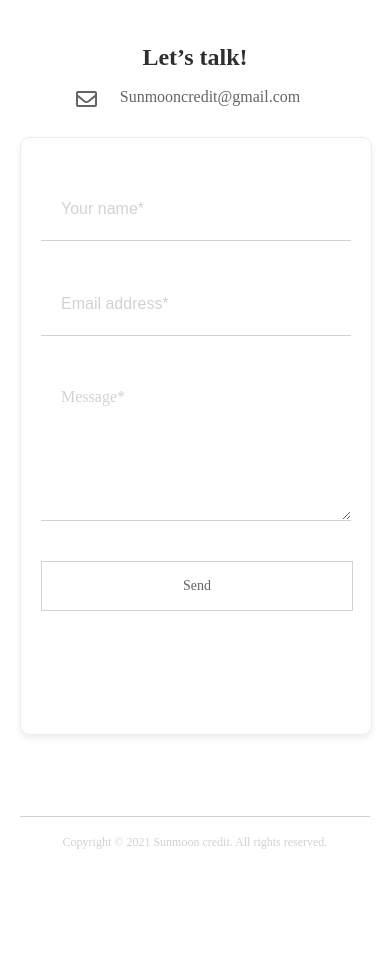
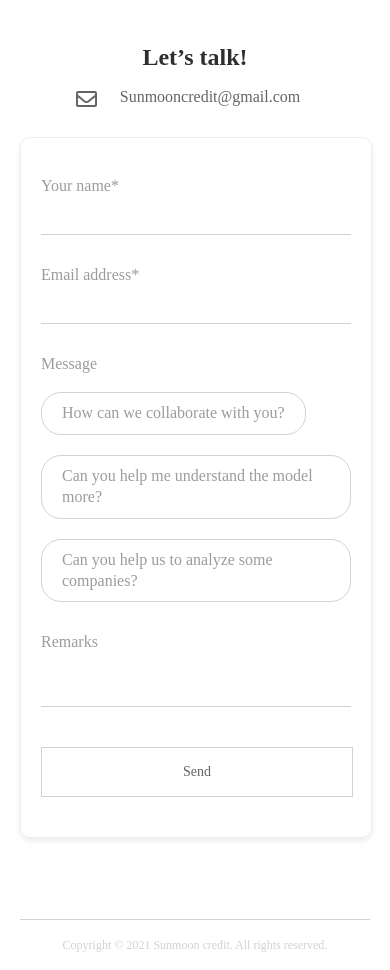
Before and after one commit to FrankYeah/sunmoonCode, a Nuxt app: page /about in a window 390 px wide. Shown: the part 820-1790 px from the top of the page. Before the commit the page ends 1687 px from the top, so only its background shows below. Built offline with nearby package versions, Linux system fonts and the light colour scheme; a web font is replaced by a local one.

Commit message:
fix bug & add about

```diff
--- a/pages/about.vue
+++ b/pages/about.vue
@@ -43,12 +43,35 @@
       </div>
 
       <div :class="['about-talk-right', {'about-talk-right-dark': !isLight}]">
-        <input v-model="sendMessage.name" @focus="inputText('name')" :class="['about-talk-input', {'about-talk-input-dark': !isLight}, {'about-talk-input-wrong': validation.name}]" type="text" placeholder="Your name*">
-        <div v-if="validation.name" class="about-talk-wrong-text">Please fill out this field.</div>
-        <input v-model="sendMessage.mail" @focus="inputText('mail')" :class="['about-talk-input', {'about-talk-input-dark': !isLight}, {'about-talk-input-wrong': validation.mail}]" type="text" placeholder="Email address*">
-        <div v-if="validation.mail" class="about-talk-wrong-text">Incorrect email format.</div>
-        <textarea v-model="sendMessage.message" @focus="inputText('message')" :class="['about-talk-textarea', {'about-talk-textarea-dark': !isLight}, {'about-talk-input-wrong': validation.message}]" cols="30" rows="10" placeholder="Message*"></textarea>
-        <div v-if="validation.message" class="about-talk-wrong-text">Please fill out this field.</div>
+        <div class="about-talk-right-outter-box">
+          <div class="about-talk-right-box">
+            <div :class="['about-talk-right-title', {'about-talk-right-title-dark': !isLight}]">Your name*</div>
+            <input v-model="sendMessage.name" @focus="inputText('name')" :class="['about-talk-input', {'about-talk-input-dark': !isLight}, {'about-talk-input-wrong': validation.name}]" type="text">
+            <div v-if="validation.name" class="about-talk-wrong-text">Please fill out this field.</div>
+          </div>
+          <div class="about-talk-right-box">
+            <div :class="['about-talk-right-title', {'about-talk-right-title-dark': !isLight}]">Email address*</div>
+            <input v-model="sendMessage.mail" @focus="inputText('mail')" :class="['about-talk-input', {'about-talk-input-dark': !isLight}, {'about-talk-input-wrong': validation.mail}]" type="text">
+            <div v-if="validation.mail" class="about-talk-wrong-text">Incorrect email format.</div>
+          </div>
+        </div>
+        <div :class="['about-talk-right-title', {'about-talk-right-title-dark': !isLight}]">Message</div>
+        <div class="about-talk-right-bubble-box">
+          <div v-for="(bubble, index) in bubbles"
+            :key="index"
+            @click="bubble.selected = !bubble.selected"
+            :class="[
+              'about-talk-right-bubble',
+              {'about-talk-right-bubble-selected': bubble.selected},
+              {'about-talk-right-bubble-dark': !isLight},
+              {'about-talk-right-bubble-dark-selected': !isLight && bubble.selected},
+            ]"
+          >
+          {{ bubble.text }}
+          </div>
+        </div>
+        <div :class="['about-talk-right-title', {'about-talk-right-title-dark': !isLight}]">Remarks</div>
+        <input v-model="sendMessage.message" @focus="inputText('message')" :class="['about-talk-textarea', {'about-talk-textarea-dark': !isLight}]">
         <div @click="sendData()" :class="['about-talk-btn', {'about-talk-btn-dark': !isLight}]">Send</div>
       </div>
 
@@ -96,7 +119,6 @@ export default {
       validation: {
         name: false,
         mail: false,
-        message: false,
         checkMail: false
       },
       sendMessage: {
@@ -107,7 +129,12 @@ export default {
       popup: {
         success: false,
         wrong: false
-      }
+      },
+      bubbles: [
+        { text: 'How can we collaborate with you?', selected: false },
+        { text: 'Can you help me understand the model more?', selected: false },
+        { text: 'Can you help us to analyze some companies?', selected: false },
+      ]
     }
   },
   mounted () {
@@ -122,8 +149,6 @@ export default {
         this.validation.name = false
       } else if (content == 'mail') {
         this.validation.mail = false
-      } else {
-        this.validation.message = false
       }
     },
     sendData() {
@@ -140,9 +165,6 @@ export default {
         }
         if (this.validation.checkMail) {
           this.validation.mail = true
-        }
-        if (!this.sendMessage.message) {
-          this.validation.message = true
         }
       } else {
 
@@ -392,7 +414,7 @@ export default {
 
     &-right {
       width: 635px;
-      height: 516px;
+      height: auto;
       display: flex;
       flex-direction: column;
       padding: 48px 68px 40px;
@@ -407,10 +429,28 @@ export default {
       border: 0px;
     }
 
+    &-right-outter-box {
+      display: flex;
+      justify-content: space-between;
+    }
+
+    &-right-box {
+      width: calc(50% - 12px);
+    }
+
+    &-right-title {
+      font-size: 16px;
+      color: #9C9C9C;
+    }
+
+    &-right-title-dark {
+      color: #747BAA;
+    }
+
     &-input {
-      width: 100%;
-      height: 62px;
-      padding-left: 28px;
+      width: calc(100%);
+      height: 52px;
+      margin-top: 10px;
       font-size: 16px;
       margin-bottom: 32px;
       border: 0px;
@@ -427,10 +467,43 @@ export default {
       }
     }
 
+    &-right-bubble-box {
+      margin-bottom: 32px;
+      display: flex;
+      flex-direction: column;
+      align-items: baseline;
+    }
+
+    &-right-bubble {
+      color: #9C9C9C;
+      margin-top: 20px;
+      padding: 10px 20px;
+      text-align: left;
+      line-height: 1.3;
+      border: 1px solid #D2D2D2;
+      border-radius: 20px;
+      cursor: pointer;
+    }
+
+    &-right-bubble-dark {
+      color: #747BAA;
+      border: 1px solid #747BAA;
+    }
+
+    &-right-bubble-selected {
+      color: #2E2E2E;
+      background-color: #D2D2D2;
+    }
+
+    &-right-bubble-dark-selected {
+      color: #EAECF4;
+      background-color: #747BAA;
+    }
+
     &-textarea {
-      height: 152px;
-      width: 639px;
-      padding: 21px 0px 0px 28px;
+      width: 100%;
+      height: 52px;
+      margin-top: 10px;
       font-size: 16px;
       border: 0px;
       border-bottom: 1px solid #D2D2D2;
@@ -452,12 +525,12 @@ export default {
     }
 
     &-wrong-text {
-      margin: 8px 0px 32px 28px;
+      margin: 8px 0px 32px 0px;
       color: #FF4866;
     }
 
     &-btn {
-      margin: 40px 0px 0px 486px;
+      margin: 40px 0px 0px 450px;
       width: 185px;
       height: 48px;
       line-height: 48px;
@@ -668,16 +741,36 @@ export default {
         padding: 40px 20px;
       }
 
+      &-right-outter-box {
+        flex-direction: column;
+      }
+
+      &-right-box {
+        width: 100%;
+      }
+
+      &-right-title {
+
+      }
+
       &-input {
-        width: calc(100% - 20px);
-        padding-left: 0px;
-        padding: 0px 0px 0px 20px;
+        width: calc(100% - 0px);
+        height: 30px;
+        padding: 0px;
+      }
+
+      &-right-bubble-box {
+
+      }
+
+      &-right-bubble {
+        font-size: 16px;
       }
 
       &-textarea {
-        width: calc(100% - 20px);
-        height: 132px;
-        padding: 20px 0px 0px 20px;
+        width: 100%;
+        height: 30px;
+        padding: 8px 0px 8px;
       }
 
       &-input-wrong {
--- a/pages/company.vue
+++ b/pages/company.vue
@@ -287,7 +287,6 @@ export default {
   },
   methods: {
     drawAllChart () {
-      console.log('1234')
       // 首圖和 swiper
       if (this.screenWidth > 500) {
         this.swiperOption.spaceBetween = 0
@@ -603,10 +602,10 @@ export default {
         tooltip: {
           trigger: 'axis',
           axisPointer: {
-            type: 'cross',
-            label: {
-              backgroundColor: '#6a7985'
-            }
+            // type: 'cross',
+            // label: {
+            //   backgroundColor: '#6a7985'
+            // }
           }
         },
         // chart 跟四周的距離
@@ -722,10 +721,10 @@ export default {
         tooltip: {
           trigger: 'axis',
           axisPointer: {
-            type: 'cross',
-            label: {
-              backgroundColor: '#6a7985'
-            }
+            // type: 'cross',
+            // label: {
+            //   backgroundColor: '#6a7985'
+            // }
           }
         },
         // chart 跟四周的距離
@@ -874,6 +873,7 @@ export default {
     font-size: 48px;
     font-weight: bold;
     color: #2E2E2E;
+    transform: translate(0px, 10px);
   }
 
   &-title-dark {
@@ -1259,6 +1259,7 @@ export default {
 
     &-title {
       font-size: 24px;
+      transform: translate(0px, 0px);
     }
 
     // chart
--- a/pages/index.vue
+++ b/pages/index.vue
@@ -260,10 +260,10 @@ export default {
         tooltip: {
           trigger: 'axis',
           axisPointer: {
-            type: 'cross',
-            label: {
-              backgroundColor: '#6a7985'
-            }
+            // type: 'cross',
+            // label: {
+            //   backgroundColor: '#6a7985'
+            // }
           }
         },
         // chart 跟四周的距離
@@ -379,10 +379,10 @@ export default {
         tooltip: {
           trigger: 'axis',
           axisPointer: {
-            type: 'cross',
-            label: {
-              backgroundColor: '#6a7985'
-            }
+            // type: 'cross',
+            // label: {
+            //   backgroundColor: '#6a7985'
+            // }
           }
         },
         // chart 跟四周的距離
```
Also changed, not shown: assets/img/sunmoon-logo-bg.png.
